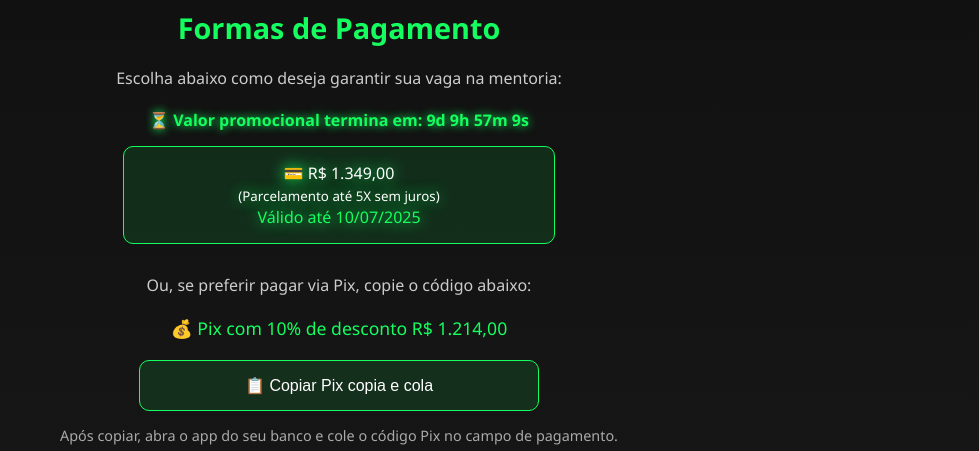
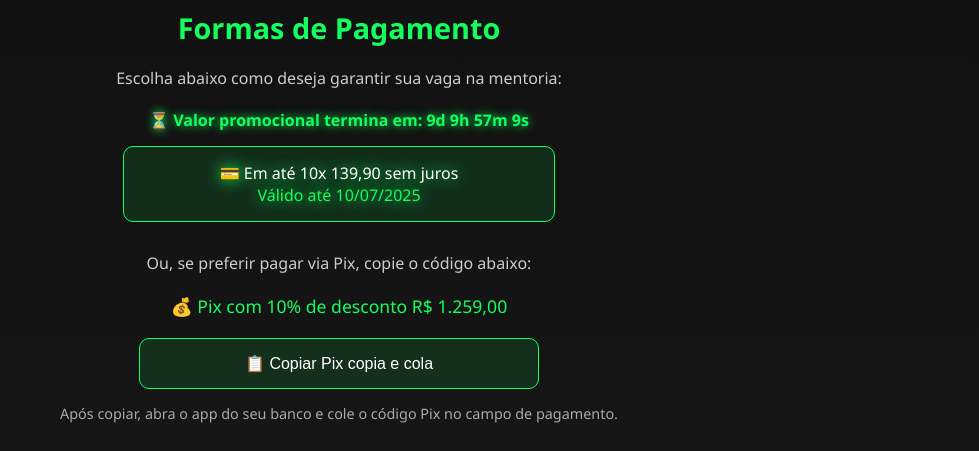
Before and after one commit to Tradermetamorfose/bio-tradermetamorfose, a plain HTML site: page pagamento.html in a window 1280 px wide. Shown: the part 193-644 px from the top of the page, without its empty margins (301-1280 px from the left). Drawn offline with Linux system fonts and the light colour scheme; some packages are replaced by stand-ins of ours; a script that the page names is missing.

Commit message:
Update pagamento.html

```diff
--- a/pagamento.html
+++ b/pagamento.html
@@ -179,19 +179,18 @@
     Oferta válida por tempo limitado...
   </div>
 
-  <a class="button pulsando" href="https://pay.infinitepay.io/trader-metamorfose/Ri01-7xUbUL5Tt-1199,00" target="_blank">
-    💳 R$ 1.349,00<br>
-    <small>(Parcelamento até 5X sem juros)</small><br>
+  <a class="button pulsando" href="https://pay.infinitepay.io/trader-metamorfose/Ri1B-1399,00" target="_blank">
+    💳 Em até 10x 139,90 sem juros<br>
     <span style="color: #14ff5f;">Válido até 10/07/2025</span>
   </a>
 
   <div class="pix-container">
     <p>Ou, se preferir pagar via Pix, copie o código abaixo:</p>
 
-    <div class="pix-key" id="pixKey">00020101021226750014BR.GOV.BCB.PIX0127tradermetamorfose@gmail.com0222Pagamento trader-metam52040000530398654071199.005802BR5924GIVANILDO SILVA DOS REIS6015SAO JOSE DOS CA62290525QRCCRJImTcDPt7PnxmrKhQLng630404D1</div>
+    <div class="pix-key" id="pixKey">00020101021226750014BR.GOV.BCB.PIX0127tradermetamorfose@gmail.com0222Pagamento trader-metam52040000530398654071259.005802BR5924GIVANILDO SILVA DOS REIS6015SAO JOSE DOS CA62290525QRCC8ejfVYXUlagFN2GbC8UuU6304DBD4</div>
 
     <p style="font-size: 1.1rem; margin-top: 10px; color: #14ff5f;">
-      💰 Pix com 10% de desconto R$ 1.214,00
+      💰 Pix com 10% de desconto R$ 1.259,00
     </p>
 
     <button class="button" onclick="copiarPix()">📋 Copiar Pix copia e cola</button>
```
